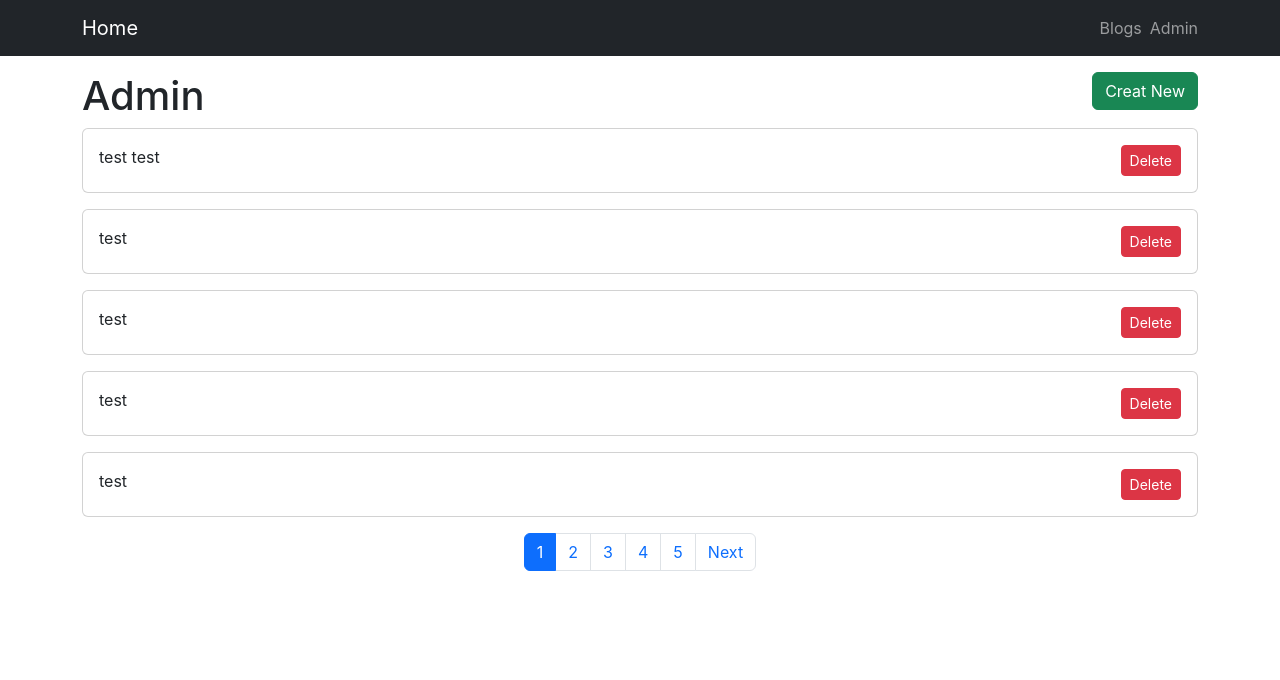
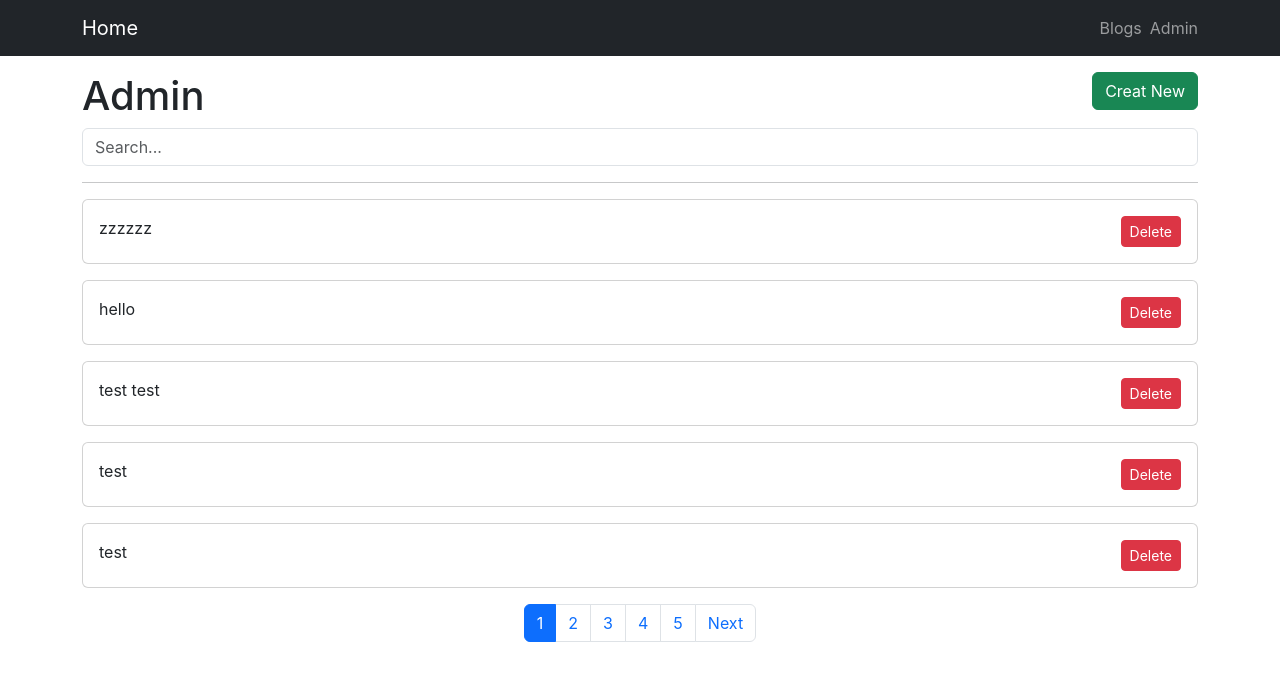
Before and after one commit to ji-eun-moon/mini-project, a React (Create React App) app in the folder react-blog-list/: page /admin in a window 1280 px wide. Shown: the top 680 px of the page. Built offline with nearby package versions, Linux system fonts and the light colour scheme; data requests are answered from the project's data file; the HTML template or start-up script is replaced by a standard one.

Commit message:
react-blog-list

```diff
--- a/react-blog-list/db.json
+++ b/react-blog-list/db.json
@@ -209,6 +209,20 @@
       "publish": true,
       "createdAt": 1691244668667,
       "id": 33
+    },
+    {
+      "title": "hello",
+      "body": "hello",
+      "publish": false,
+      "createdAt": 1693227508157,
+      "id": 34
+    },
+    {
+      "title": "zzzzzz",
+      "body": "zzz",
+      "publish": false,
+      "createdAt": 1693228057197,
+      "id": 35
     }
   ]
 }
--- a/react-blog-list/src/components/BlogForm.jsx
+++ b/react-blog-list/src/components/BlogForm.jsx
@@ -2,7 +2,7 @@
 import { useState } from 'react';
 import axios from 'axios';
 import { useNavigate } from 'react-router-dom';
-import { bool } from 'prop-types';
+import propTypes from 'prop-types';
 
 // Edit Page
 import { useEffect } from 'react';
@@ -19,6 +19,10 @@
 
   // 공개 여부 결정
   const [publish, setPublish] = useState(false);
+
+  // Form validation
+  const [titleError, setTitleError] = useState(false);
+  const [bodyError, setBodyError] = useState(false);
 
   // Edit Page
   const {id} = useParams();
@@ -41,7 +45,24 @@
     return title !== originalTitle || body !== originalBody || publish !== originalPublish
   }
 
+  const validateForm = () => {
+    let validated = true
+    if (title === '') {
+      setTitleError(true)
+      validated = false
+    }
+
+    if (body === '') {
+      setBodyError(true)
+      validated = false
+    }
+    return validated
+  }
+
   const onSubmit = () => {
+    setTitleError(false)
+    setBodyError(false)
+    if (validateForm()) {
       if (editing) {
         axios.patch(`http://localhost:3001/posts/${id}`, {
           title: title,
@@ -60,6 +81,7 @@
           navigate('/admin')
         })
       }
+   }
   }
 
   const goBack = () => {
@@ -80,23 +102,29 @@
         <div className='mb-3'>
             <label className='form-label'>Title</label>
             <input
-            className='form-control'
+            className={`form-control ${titleError ? 'border-danger' : ""}`}
             value={title}
             onChange={(event) => {
                 setTitle(event.target.value)
             }}
             />
+          { titleError && <div className='text-danger'>
+              Title is required
+          </div> }
         </div>
         <div className='mb-3'>
             <label className='form-label'>Body</label>
             <textarea
-            className='form-control'
+            className={`form-control ${bodyError ? 'border-danger' : ""}`}
             value={body}
             onChange={(event) => {
                 setBody(event.target.value)
             }}
             rows={10}
             />
+            { bodyError && <div className='text-danger'>
+              Body is required
+            </div>}
         </div>
 
         {/* 공개 여부 결정하기 */}
@@ -125,7 +153,7 @@
 }
 
 BlogForm.propTypes = {
-  editing: bool
+  editing: propTypes.bool
 }
 
 BlogForm.defaultProps = {
--- a/react-blog-list/src/components/BlogList.jsx
+++ b/react-blog-list/src/components/BlogList.jsx
@@ -1,4 +1,4 @@
-import React from 'react'
+import React, { useCallback } from 'react'
 import axios from 'axios'
 import { useState, useEffect } from 'react'
 
@@ -7,7 +7,7 @@
 import Pagination from './Pagination.jsx';
 
 import { useNavigate, useLocation } from 'react-router-dom';
-import { bool } from 'prop-types';
+import propTypes from 'prop-types';
 
 function BlogList({isAdmin}) {
   const [posts, setPosts] = useState([]);
@@ -23,6 +23,8 @@
   const [numberOfPosts, setNumberOfPosts] = useState(0);
   const [numberOfPages, setNumberOfPages] = useState(0);
 
+  const [searchText, setSearchText] = useState('');
+
   const limit = 5;
   useEffect(() => {
     setNumberOfPages(Math.ceil(numberOfPosts / limit))
@@ -33,13 +35,14 @@
     getPosts(page)
   }
 
-  const getPosts = (page = 1) => {
+  const getPosts = useCallback((page = 1) => {
 
     let params = {
       _page: page,
       _limit: 5,
       _sort: 'id',
       _order: 'desc',
+      title_like: searchText,  // 일부분만 일치해도 확인
     }
 
     if (!isAdmin) {
@@ -57,12 +60,12 @@
       // post 불러온 이후에 로딩중 상태 false로 변경
       setLoading(false);
     })
-  }
+  }, [isAdmin, searchText]);
 
   useEffect(() => {
     setCurrentPage(parseInt(pageParam) || 1)
     getPosts(parseInt(pageParam) || 1)
-  }, [pageParam])
+  }, [pageParam, getPosts])
 
   const deleteBlog = (event, id) => {
     // 이벤트 버블링 막기
@@ -108,18 +111,33 @@
 
   return (
     <div>
+
+      <input
+        type='text'
+        placeholder='Search...'
+        className='form-control'
+        value={searchText}
+        onChange={(e) => setSearchText(e.target.value)}
+        />
+      <hr />
+      {posts.length == 0 ?
+      <div>'No blog posts found'</div>
+      :
+      <>
       {renderBlogList()}
 
       { numberOfPages > 1 && (<Pagination currentPage={currentPage}
                   numberOfPages={numberOfPages}
                   onClick={onClickPageButton} />)}
+      </>
+      }
     </div>
   )
 
 }
 
 BlogList.propTypes = {
-  isAdmin: bool
+  isAdmin: propTypes.bool
 }
 
 BlogList.defaultProps = {
```
